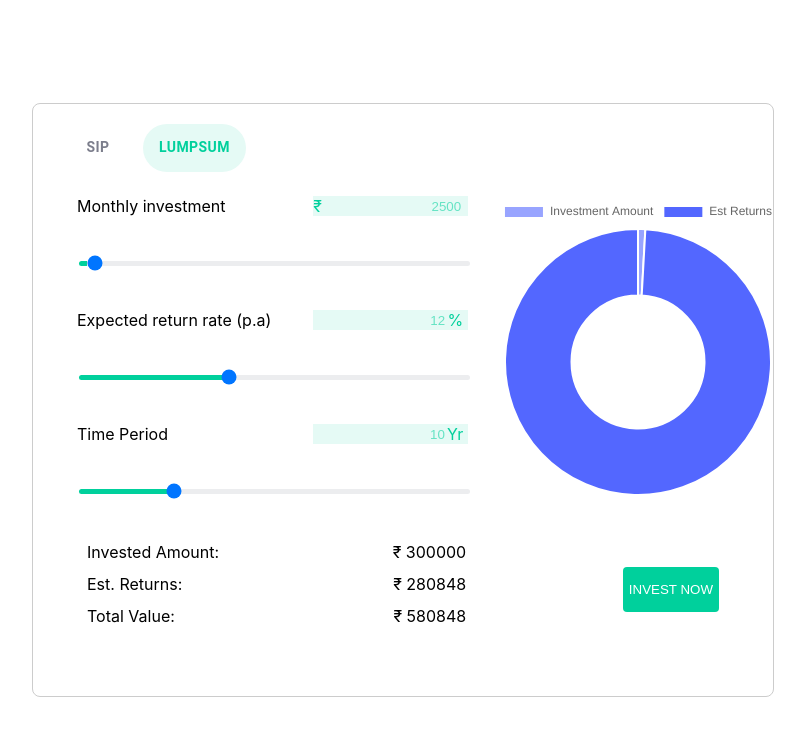
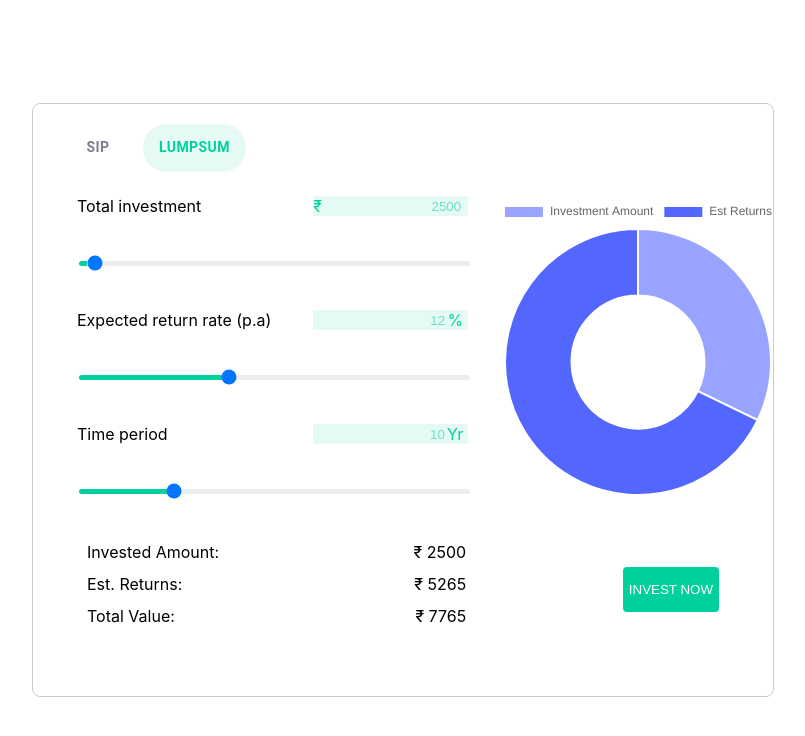
Before and after one commit to j4sumit/sipcalculator, a React (Create React App) app: page / in a window 1280 px wide. Both pictures are taken after a click on the tab "LUMPSUM". Shown: the top 736 px of the page, without its empty margins (237-1042 px from the left). Built offline with nearby package versions, Linux system fonts and the light colour scheme.

Commit message:
LumpSum conponent return value calculated

```diff
--- a/src/Component/LumpSum.js
+++ b/src/Component/LumpSum.js
@@ -6,6 +6,7 @@ const LumpSum = () => {
   const [investment, setInvestment] = useState(2500);
   const [returnRate, setReturnRate] = useState(12);
   const [timePeriod, setTimePeriod] = useState(10);
+  // const [compoundedInterests, setCompoundedInterests] = useState(1);
 
   const texthandleInvestmentChange = (e) => {
     if (e.target.value > 100000) {
@@ -40,18 +41,21 @@ const LumpSum = () => {
     setTimePeriod(e.target.value);
   };
 
+  // const handleCompoundedInterestsChange = (e) => {
+  //   setCompoundedInterests(e.target.value);
+  // };
+
   const calculateEstReturns = () => {
-    const monthlyRate = returnRate / 12 / 100;
-    const numPayments = timePeriod * 12;
-    const amount =
-      ((investment * (Math.pow(1 + monthlyRate, numPayments) - 1)) /
-        monthlyRate) *
-      (1 + monthlyRate);
+    const compoundedInterests=1;
+    const n = compoundedInterests;
+    const t = timePeriod;
+    const r = returnRate / 100;
+    const amount = investment * Math.pow((1 + r / n), n * t);
     return amount;
   };
 
   const globalAmount = calculateEstReturns();
-  const investedamount = investment * timePeriod * 12;
+  const investedamount = investment;
   const estReturn = globalAmount - investedamount;
 
   const data = {
@@ -86,9 +90,9 @@ const LumpSum = () => {
             justifyContent: "space-between",
           }}
         >
-          <div style={{ display: "flex", alignItems: "center", justifyContent:"space-between" }}>
+          <div style={{ display: "flex", alignItems: "center", justifyContent: "space-between" }}>
             <label style={{ marginRight: "10px", textAlign: "left" }}>
-              Monthly investment
+              Total investment
             </label>
             <div
               style={{
@@ -104,15 +108,10 @@ const LumpSum = () => {
               }}
             >
               <span>₹</span>
-              <input
-                type="number"
-                value={investment}
-                min="500"
-                max="100000"
+              <input type="number" value={investment} min="500" max="100000" placeholder="0"
                 style={{
                   color: inputStyles(investment, 500, 100000).color,
                 }}
-                placeholder="0"
                 onChange={texthandleInvestmentChange}
               />
             </div>
@@ -123,7 +122,7 @@ const LumpSum = () => {
             max="100000"
             value={investment}
             onChange={rangehandleInvestmentChange}
-           style={{
+            style={{
               background: `linear-gradient(to right, #00d09c 0%, #00d09c ${((investment - 500) / (100000 - 500)) * 100}%, #ecedef ${((investment - 500) / (100000 - 500)) * 100}%, #ecedef 100%)`,
               appearance: "none",
               height: "5px",
@@ -132,7 +131,7 @@ const LumpSum = () => {
               cursor: "pointer",
             }}
           />
-          <div style={{ display: "flex", alignItems: "center", justifyContent:"space-between" }}>
+          <div style={{ display: "flex", alignItems: "center", justifyContent: "space-between" }}>
             <label style={{ marginRight: "10px", textAlign: "left" }}>
               Expected return rate (p.a)
             </label>
@@ -150,24 +149,17 @@ const LumpSum = () => {
               }}
             >
               <input
-                type="number"
-                value={returnRate}
-                min="1"
-                max="30"
+                type="number" value={returnRate} min="1" max="30" placeholder="0"
                 style={{
                   color: inputStyles(returnRate, 1, 30).color,
                 }}
-                placeholder="0"
                 onChange={texthandleReturnRateChange}
               />
               <span>%</span>
             </div>
           </div>
           <input
-            type="range"
-            min="1"
-            max="30"
-            value={returnRate}
+            type="range" min="1" max="30" value={returnRate}
             onChange={rangehandleReturnRateChange}
             style={{
               background: `linear-gradient(to right, #00d09c 0%, #00d09c ${((returnRate - 1) / (30 - 1)) * 100}%, #ecedef ${((returnRate - 1) / (30 - 1)) * 100}%, #ecedef 100%)`,
@@ -177,11 +169,10 @@ const LumpSum = () => {
               borderRadius: "5px",
               cursor: "pointer",
             }}
-
           />
-          <div style={{ display: "flex", alignItems: "center", justifyContent:"space-between"  }}>
+          <div style={{ display: "flex", alignItems: "center", justifyContent: "space-between" }}>
             <label style={{ marginRight: "10px", textAlign: "left" }}>
-              Time Period
+              Time period
             </label>
             <div
               style={{
@@ -196,36 +187,26 @@ const LumpSum = () => {
                 ...inputStyles(timePeriod, 1, 40),
               }}
             >
-              <input
-                type="number"
-                value={timePeriod}
-                min="1"
-                max="40"
+              <input type="number" value={timePeriod} min="1" max="40" placeholder="0"
                 style={{
                   color: inputStyles(timePeriod, 1, 40).color,
                 }}
-                placeholder="0"
                 onChange={texthandleTimePeriodChange}
               />
               <span>Yr</span>
             </div>
           </div>
           <input
-            type="range"
-            min="1"
-            max="40"
-            value={timePeriod}
+            type="range" min="1" max="40" value={timePeriod}
             onChange={rangehandleTimePeriodChange}
             style={{
-              background: `linear-gradient(to right, #00d09c 0%, #00d09c ${((timePeriod - 1) / (40 - 1)) * 100}%, #ecedef ${((timePeriod -1) / (40 - 1)) * 100}%, #ecedef 100%)`,
+              background: `linear-gradient(to right, #00d09c 0%, #00d09c ${((timePeriod - 1) / (40 - 1)) * 100}%, #ecedef ${((timePeriod - 1) / (40 - 1)) * 100}%, #ecedef 100%)`,
               appearance: "none",
               height: "5px",
               outline: "none",
               borderRadius: "5px",
               cursor: "pointer",
             }}
-
-
           />
         </div>
         <div style={{ flex: "0 0 40%" }}>
```
